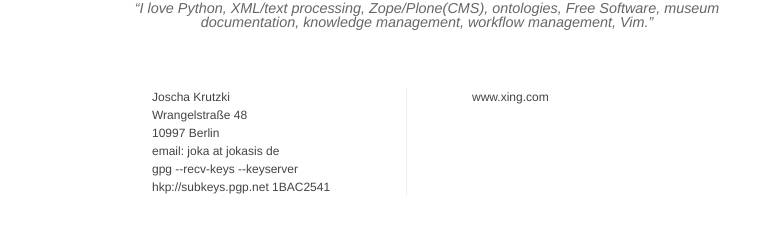
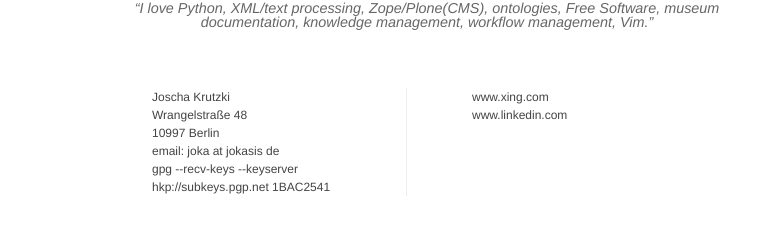
Before and after one commit to joka/jokasis.de, a Jekyll site: the page built from index.html, in a window 1280 px wide. Shown: the part 193-428 px from the top of the page, without its empty margins (133-905 px from the left). Built offline with Jekyll 4.4.1, drawn with Linux system fonts in a browser that asks for light colours; some web fonts are replaced; Markdown is read by kramdown in place of the engine named in the settings.

Commit message:
linkedin

```diff
--- a/index.html
+++ b/index.html
@@ -21,7 +21,8 @@ title: Joscha Krutzki • IT Consulting Python Webdevelopment Hosting
     </div>
     <div id="links" class="last span-6 prepend-1">
         <!--<a href="">link.in/Joscha</a><br />-->
-        <a href="https://www.xing.com/profile/Joscha_Krutzki">www.xing.com</a>
+        <a href="https://www.xing.com/profile/Joscha_Krutzki">www.xing.com</a><br />
+        <a href="http://de.linkedin.com/pub/joscha-krutzki/24/723/829">www.linkedin.com</a>
     </div>
 </div>
 <hr class="space">
```
